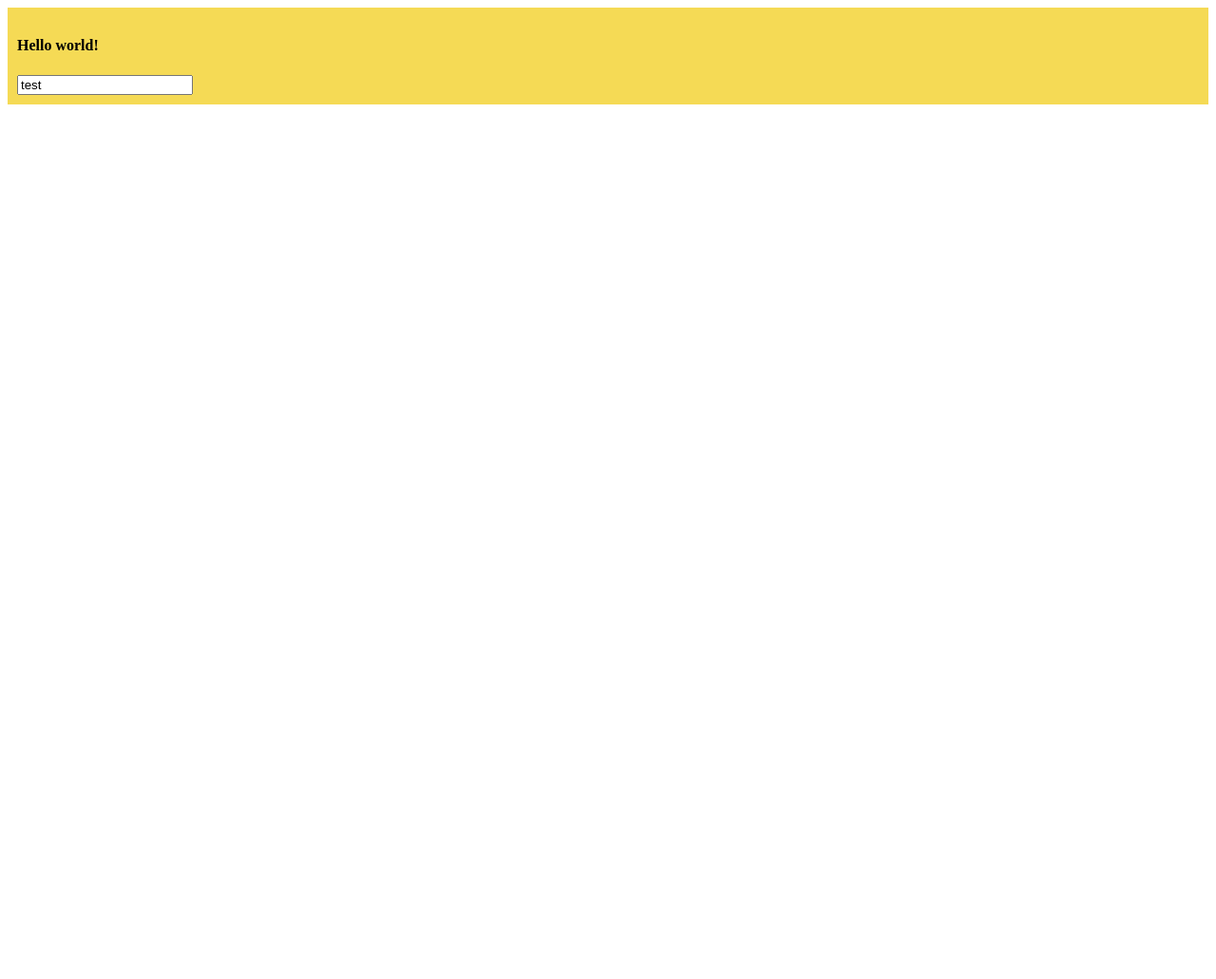
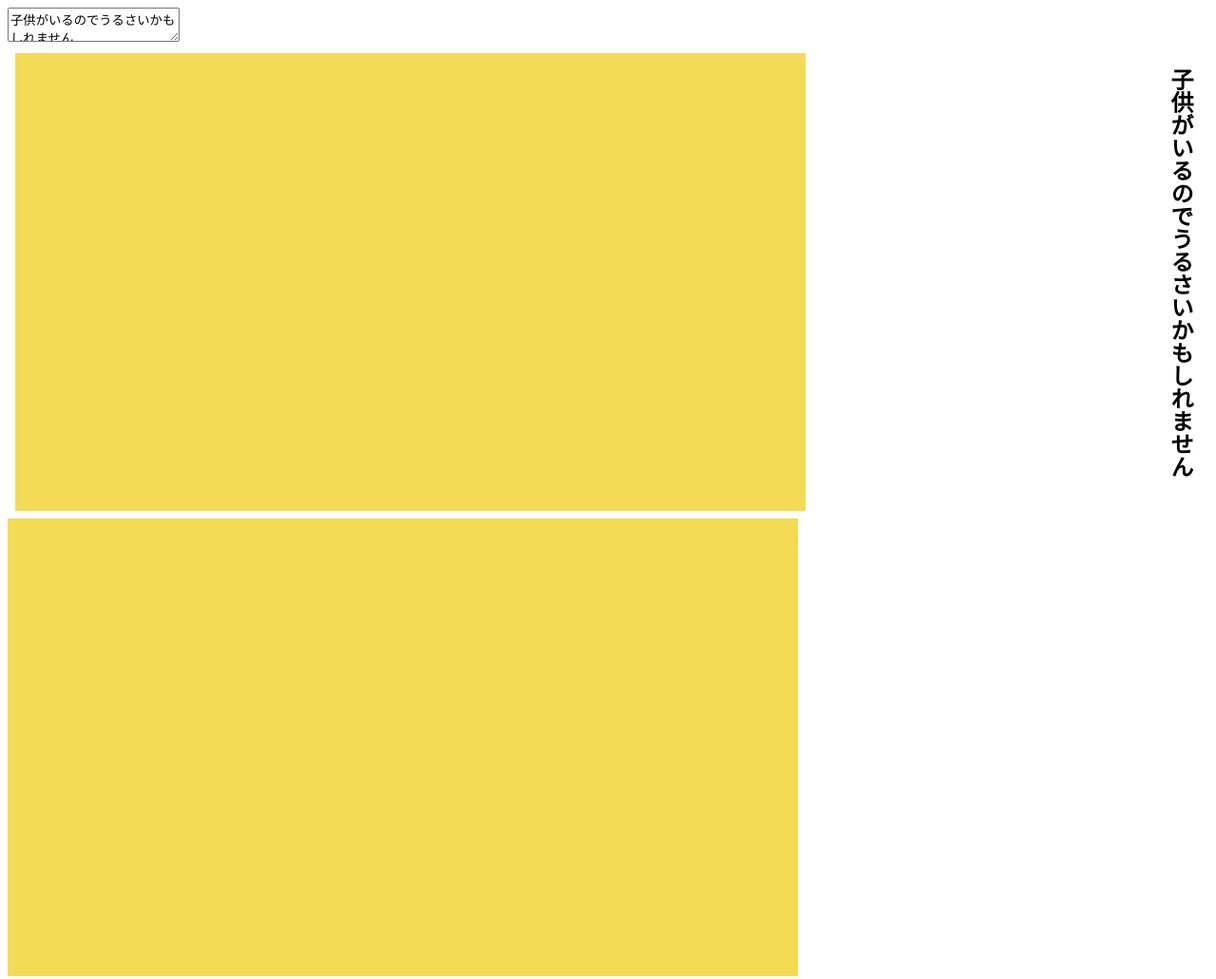
Before and after one commit to mitsuoka0423/virtual-backgrounds-maker, a plain HTML site: page index.html in a window 1280 px wide. Shown: the whole page at 95% size. Before the commit the page ends 800 px from the top, so only its background shows below. Drawn offline with Linux system fonts and the light colour scheme.

Commit message:
文字を縦書きに変更

```diff
--- a/index.html
+++ b/index.html
@@ -4,18 +4,45 @@
   <script src="html2canvas.min.js"></script>
   <script>
     function draw () {
-      const target = document.querySelector("#capture");
-      html2canvas(target).then(canvas => {
+      const words = document.getElementById('words').value;
+      document.getElementById('right').innerHTML = words.substring(0, 20);
+      if (words.length > 20) {
+        document.getElementById('left').innerHTML = words.substring(20, 40);
+      } else {
+        document.getElementById('left').innerHTML = '';
+      }
+
+      html2canvas(document.querySelector("#capture")).then(canvas => {
         document.body.appendChild(canvas);
       });
     }
   </script>
+  <style>
+    .right-box {
+      position: absolute;
+      right: 0;
+    }
+    .left-box {
+      position: absolute;
+      left: 0;
+    }
+    .vertical {
+      writing-mode: vertical-rl;
+    }
+  </style>
 </head>
 
 <body>
-  <div id="capture" style="padding: 10px; background: #f5da55">
-    <h4 style="color: #000; ">Hello world!</h4>
-    <input id="words" type="text" value="test" onkeyup="draw()" />
+  <textarea id="words" maxlength="40" onkeyup="draw()">子供がいるのでうるさいかもしれません</textarea>
+
+  <div id="capture" style="width: 800px; height: 450px; padding: 16px; margin: 8px; background: #f5da55;">
+    <div class="right-box">
+      <h2 id="right" class="vertical"></h2>
+    </div>
+    <div class="left-box">
+      <h2 id="left" class="vertical"></h2>
+    </div>
   </div>
+  <script>draw();</script>
 </body>
 </html>
```
